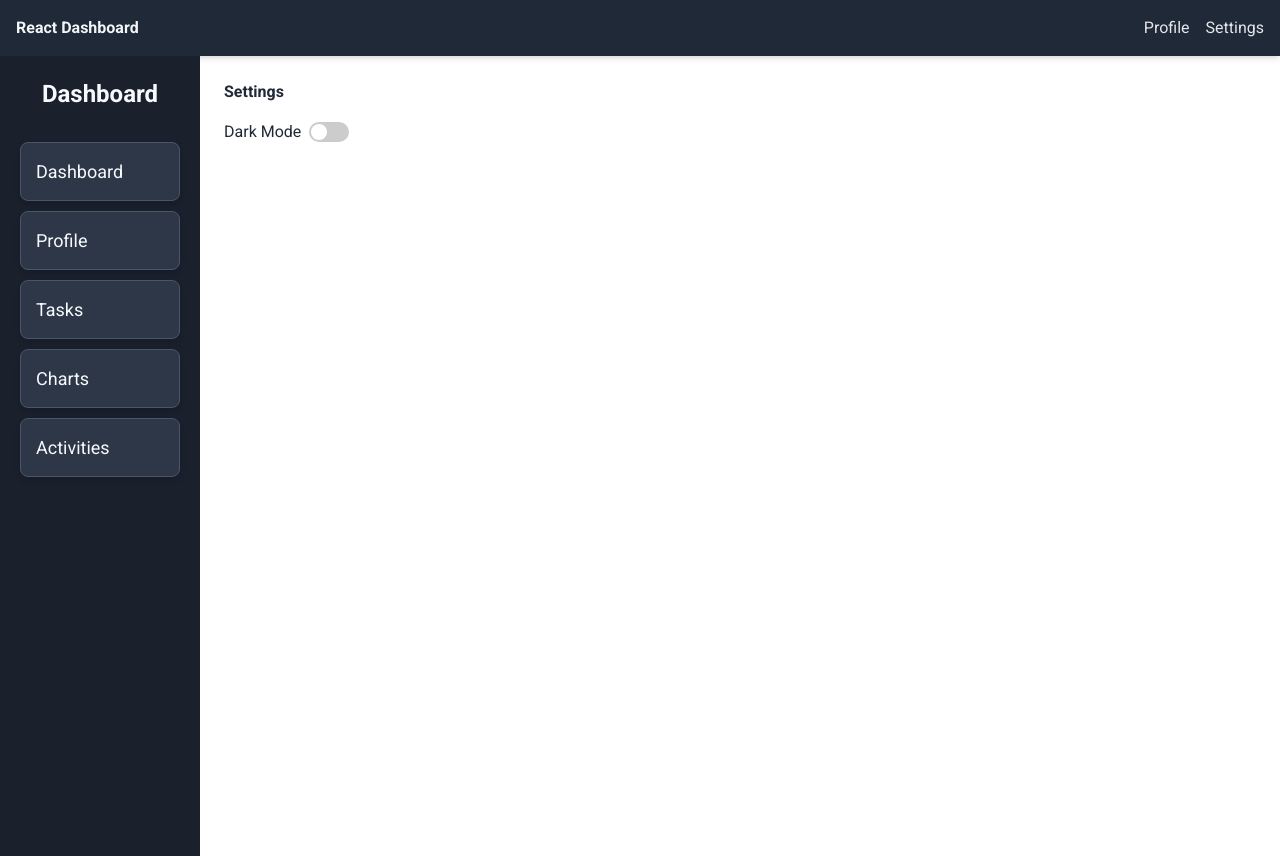
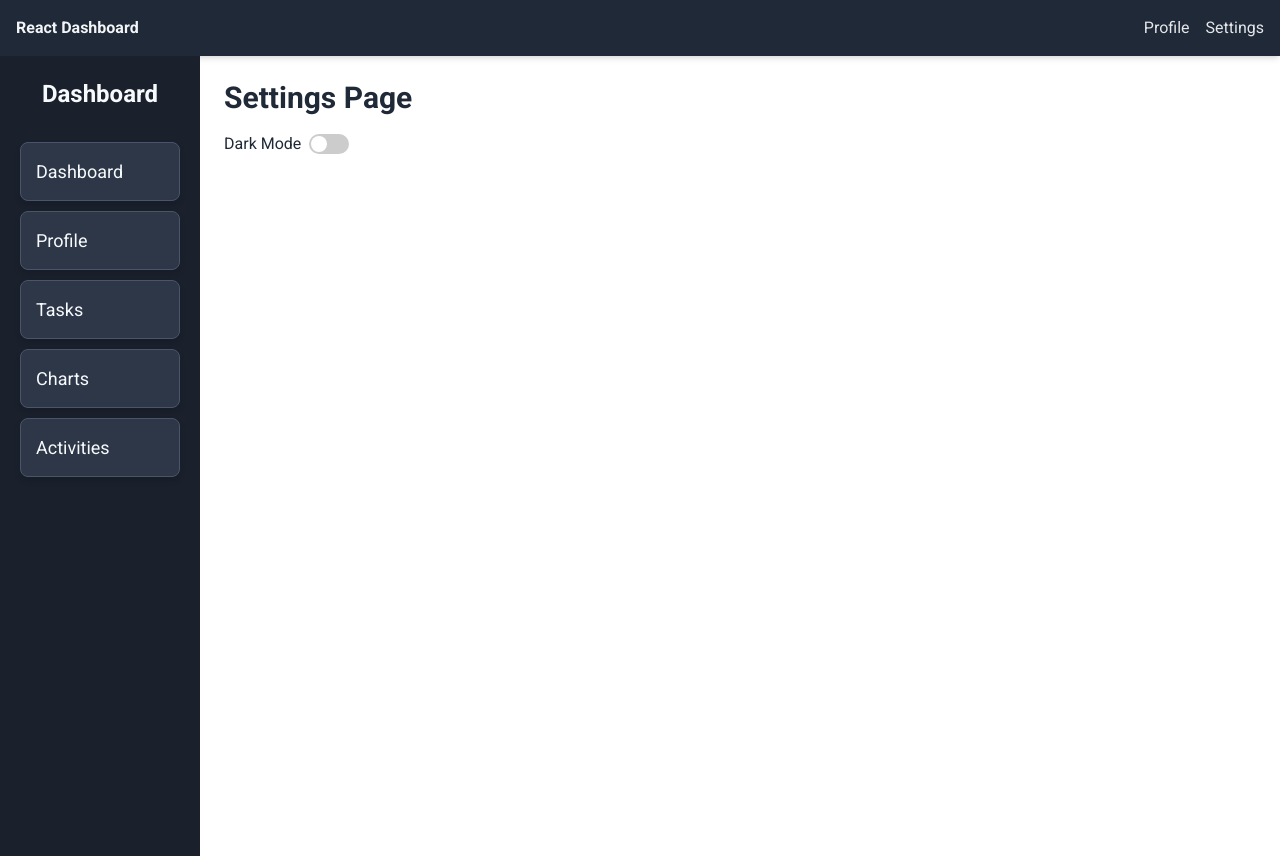
Before and after one commit to Shmartin1/react-dashboard-app, a React (Create React App) app: page /settings in a window 1280 px wide. Built offline with nearby package versions, Linux system fonts and the light colour scheme.

Commit message:
fix: fix dark mode bug / updated header

```diff
--- a/src/App.js
+++ b/src/App.js
@@ -30,7 +30,7 @@ function App() {
                   <Route path="/tasks" element={<TaskManager />} />
                   <Route path="/charts" element={<ChartWidget />} />
                   <Route path="/activities" element={<ActivityFeed />} />
-                  <Route path="settings" element={<Settings />} />
+                  <Route path="/settings" element={<Settings />} />
                 </Routes>
               </main>
             </div>
--- a/src/components/Settings.jsx
+++ b/src/components/Settings.jsx
@@ -5,8 +5,9 @@ function Settings() {
 
   // Get user preference
   useEffect(() => {
-    const darkModePref = localStorage.getItem('darkMode');
-    if(darkModePref === 'enabled') {
+    const darkModePreference = localStorage.getItem('darkMode');
+
+    if (darkModePreference === 'enabled') {
       setIsDarkMode(true);
       document.body.classList.add('dark');
     } else {
@@ -15,22 +16,23 @@ function Settings() {
     }
   }, []);
 
-   //Toggle dark mode
+  // Toggle dark mode
   const toggleDarkMode = () => {
     setIsDarkMode((prevMode) => !prevMode);
-        if(!isDarkMode) {
+    if (!isDarkMode) {
       document.body.classList.add('dark');
       localStorage.setItem('darkMode', 'enabled');
     } else {
       document.body.classList.remove('dark');
-            localStorage.setItem('darkmode', 'disabled');
+      localStorage.setItem('darkMode', 'disabled');
     }
   };
 
   return (
     <div className="p-6">
-        <h1 className="text-3x1 font-semibold text-gray-800 dark:text-gray-200">Settings</h1>
+      <h1 className="text-3xl font-semibold text-gray-800 dark:text-gray-200">Settings Page</h1>
 
+      {/* Dark Mode Toggle */}
       <div className="mt-4">
         <label className="flex items-center space-x-2">
           <span className="text-gray-800 dark:text-gray-200">Dark Mode</span>
```
Lines whose indentation alone changed are shown as unchanged.
